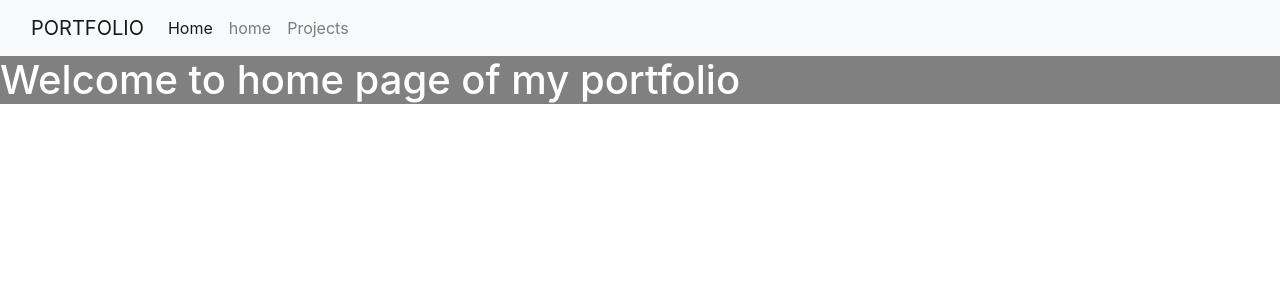
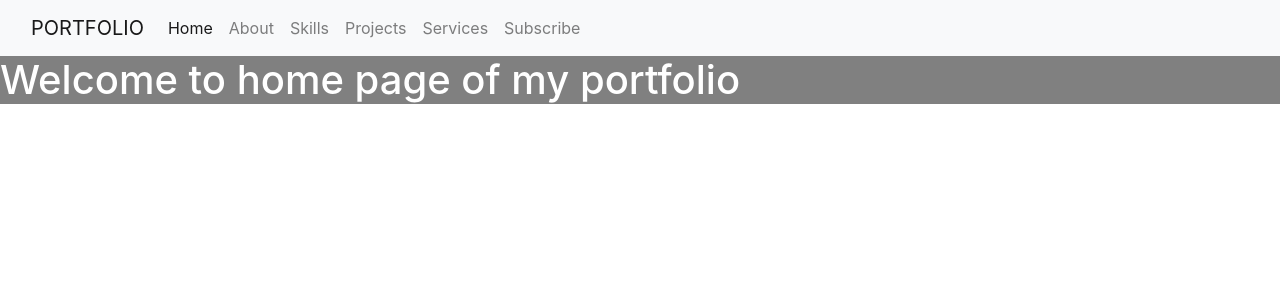
Before and after one commit to Subhrans/Portfolio_using_Django, a Django app: page /home/ in a window 1280 px wide. Shown: the top 300 px of the page. Run offline with Django 3.2, Linux system fonts and the light colour scheme; some libraries are stand-ins or nearby versions.

Commit message:
fixing navbar 1

```diff
--- a/Portfolio/templates/portfolio/navbar.html
+++ b/Portfolio/templates/portfolio/navbar.html
@@ -12,10 +12,19 @@
           <a class="nav-link active" aria-current="page" href="#">Home</a>
         </li>
         <li class="nav-item">
-          <a class="nav-link" href="#">home</a>
+          <a class="nav-link" href="#">About</a>
+        </li>
+        <li class="nav-item">
+          <a class="nav-link" href="#">Skills</a>
         </li>
         <li class="nav-item">
           <a class="nav-link" href="#">Projects</a>
+        </li>
+        <li class="nav-item">
+          <a class="nav-link" href="#">Services</a>
+        </li>
+          <li class="nav-item">
+          <a class="nav-link" href="#">Subscribe</a>
         </li>
       </ul>
     </div>
```
